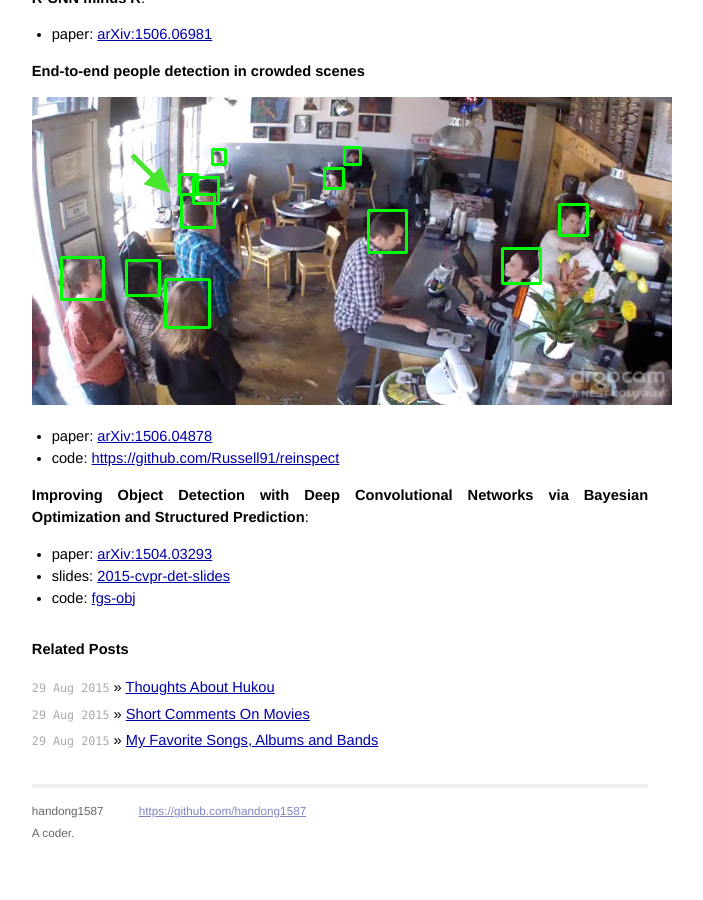
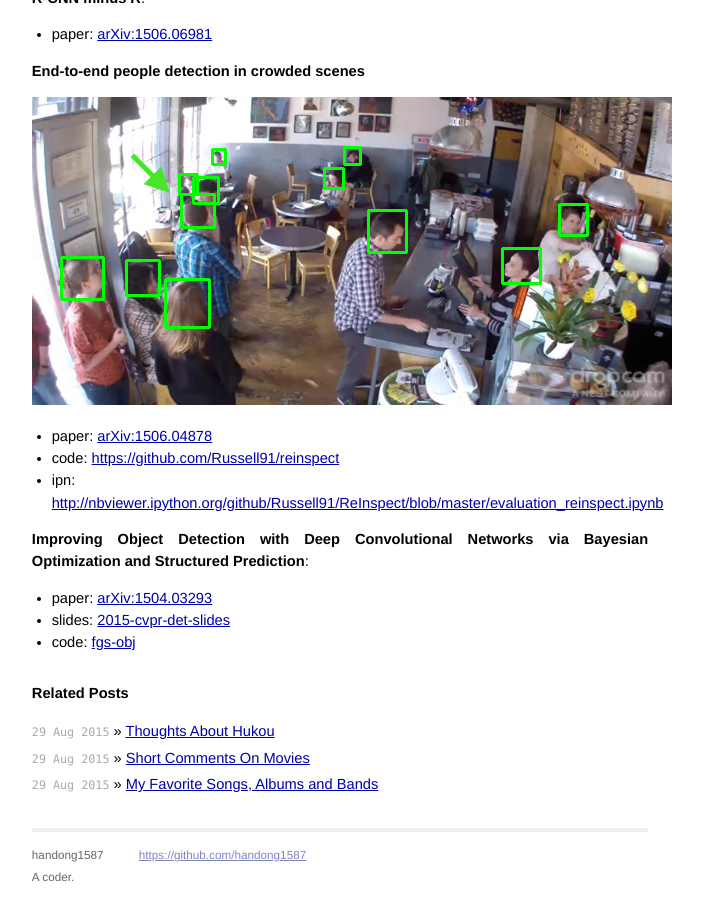
Before and after one commit to handong1587/handong1587.github.io, a Jekyll site: the page built from _posts/deep_learning/2015-08-26-object-detection-materials.md, in a window 1280 px wide and 900 px high, scrolled down 1214 px. Shown: the whole window, without its empty margins (300-1003 px from the left). Built offline with Jekyll 4.4.1, drawn with Linux system fonts in a browser that asks for light colours; Markdown is read by kramdown in place of the engine named in the settings; before the commit the page ends 2070 px from its top, so only the background shows below that; some of the changed lines change nothing that is shown.

Commit message:
update md

```diff
--- a/_posts/deep_learning/2015-08-26-object-detection-materials.md
+++ b/_posts/deep_learning/2015-08-26-object-detection-materials.md
@@ -73,6 +73,7 @@ title: Object Detection Materials
 
 - paper: [arXiv:1506.04878](http://arxiv.org/abs/1506.04878)
 - code: [https://github.com/Russell91/reinspect](https://github.com/Russell91/reinspect)
+- ipn: [http://nbviewer.ipython.org/github/Russell91/ReInspect/blob/master/evaluation_reinspect.ipynb](http://nbviewer.ipython.org/github/Russell91/ReInspect/blob/master/evaluation_reinspect.ipynb)
 
 **Improving Object Detection with Deep Convolutional Networks via Bayesian Optimization
 and Structured Prediction**:
```
